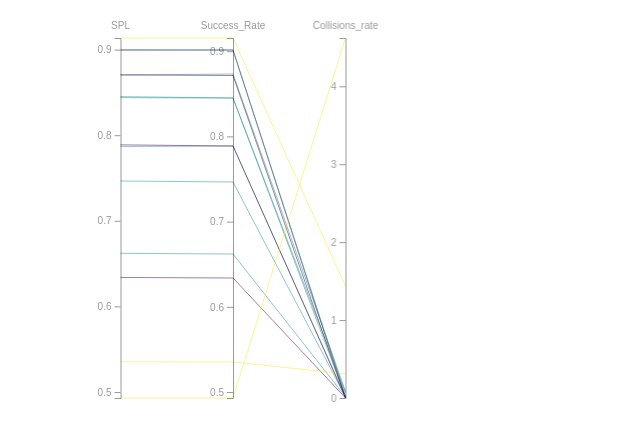
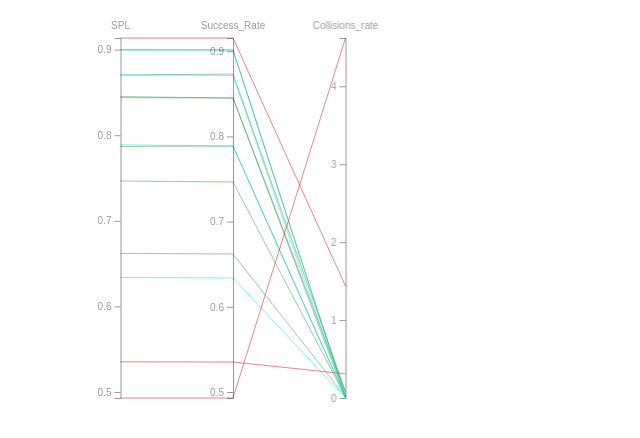
Before and after one commit to augustin-laurent/Visualization_Tool, a plain HTML site: page index.html in a window 1280 px wide. Shown: the whole page, without its empty margins (0-640 px from the left). Drawn offline with nearby package versions, Linux system fonts and the light colour scheme.

Commit message:
Update index.html

```diff
--- a/index.html
+++ b/index.html
@@ -38,8 +38,9 @@
 
       // Color scale: give me a specie name, I return a color
       var color = d3.scaleOrdinal()
-        .domain(["Wozniak", "Torvalds", "Jobs" ])
-        .range([ "#440154ff", "#21908dff", "#fde725ff"])
+        .domain(["Cantwell", "Denmark", "Eastville", "Edgemere", "Elmira", "Eudora", "Greigsville" , "Mosquito", "Pablo", "Ribera", "Sands", "Scioto", "Sisters", "Swormville"])
+        .range([ "#329847", "#CC0E13", "#04DFF3", "#722A8A", "#E7AB04", "#A0AC8F", "#2C443E", "#ECDFF7", "#D605CA", "#EA1E13", "#C3F51C", "#DE4C48", "#3A1F4E", "#00182C"])
+
 
       // Here I set the list of dimension manually to control the order of axis:
       dimensions = d3.keys(data[0]).filter(function(d) { return d != "Species" })
```
